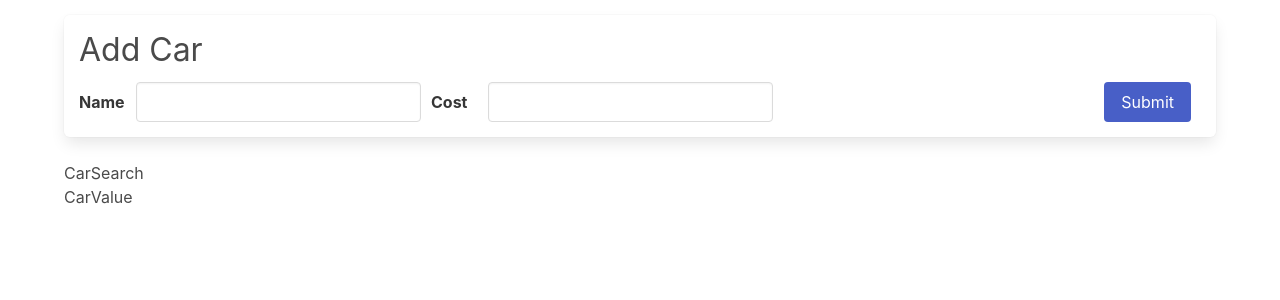
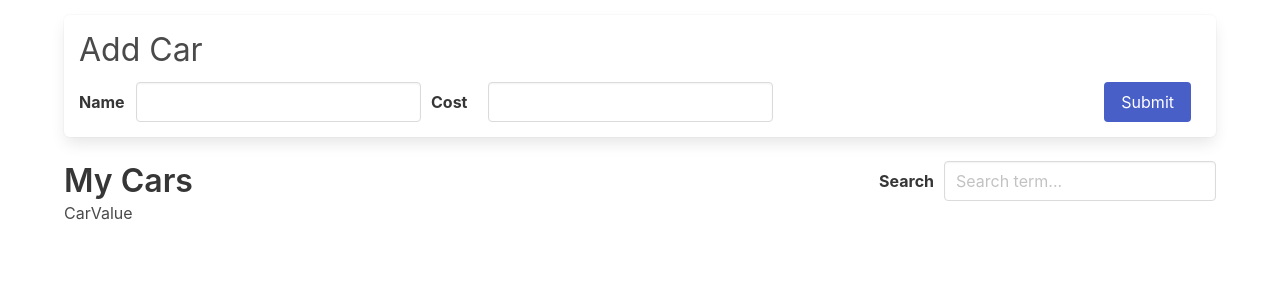
Before and after one commit to OmarShebl36/Cars, a React (Create React App) app: page / in a window 1280 px wide. Shown: the top 300 px of the page. Built offline with nearby package versions, Linux system fonts and the light colour scheme.

Commit message:
feat: create the search component

```diff
--- a/src/components/CarSearch.tsx
+++ b/src/components/CarSearch.tsx
@@ -1,5 +1,33 @@
+import { useDispatch, useSelector } from 'react-redux';
+import { changeSearchTerm } from '../store';
+import React from 'react';
+
 function CarSearch() {
-    return ( <div>CarSearch</div> );
+  const dispatch = useDispatch();
+  const searchTerm = useSelector(({ cars: { searchTerm } }) => {
+    return searchTerm;
+  });
+
+  const handleTermChange = (event: React.ChangeEvent<HTMLInputElement>) => {
+    dispatch(changeSearchTerm(event?.target.value));
+  };
+
+  return (
+    <div>
+      <div className='list-header'>
+        <h3 className='title is-3'>My Cars</h3>
+        <div className='search field is-horizontal'>
+          <label className='label'>Search</label>
+          <input
+            className='input'
+            placeholder='Search term...'
+            value={searchTerm}
+            onChange={handleTermChange}
+          />
+        </div>
+      </div>
+    </div>
+  );
 }
 
 export default CarSearch;
```
